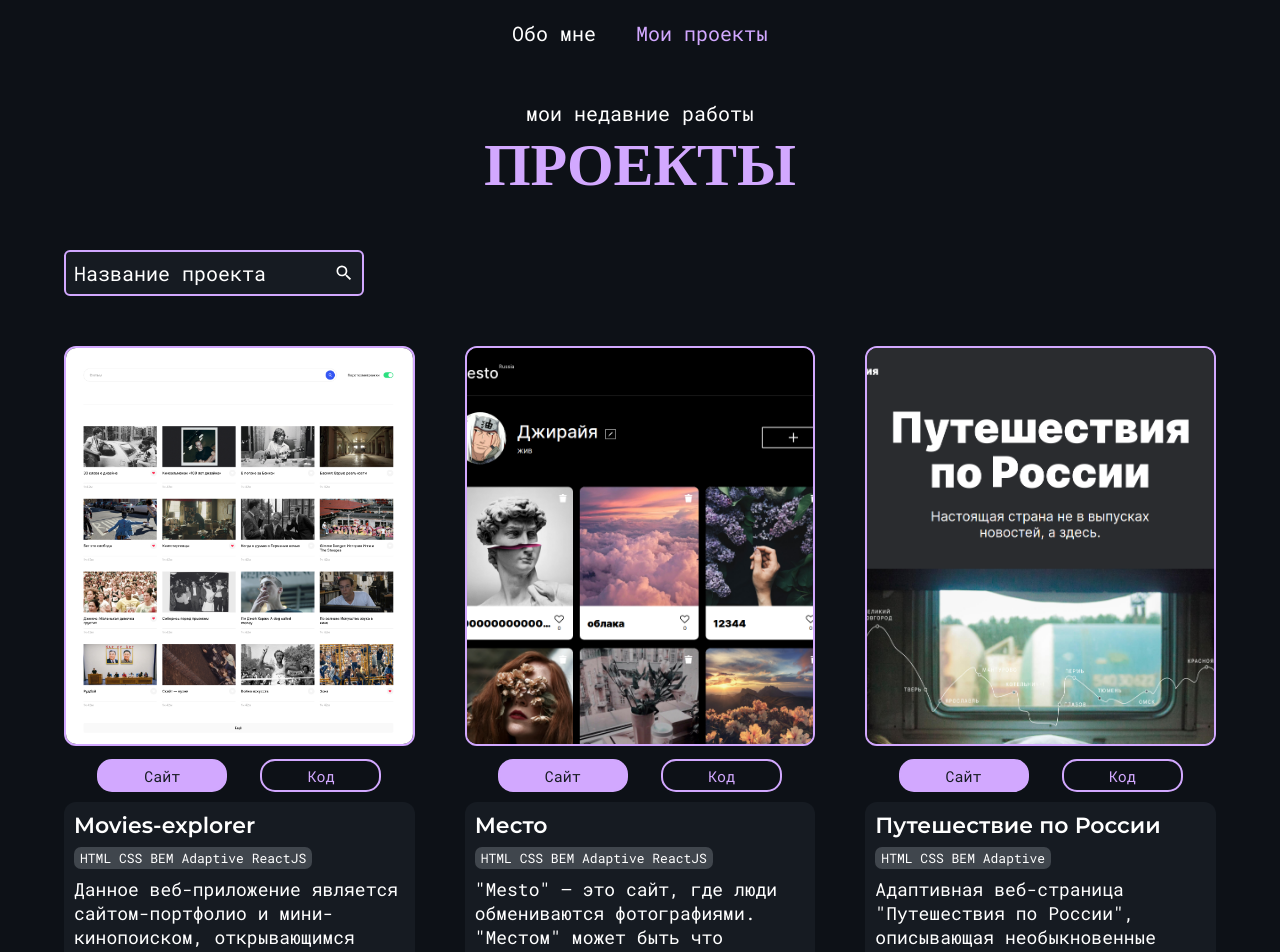
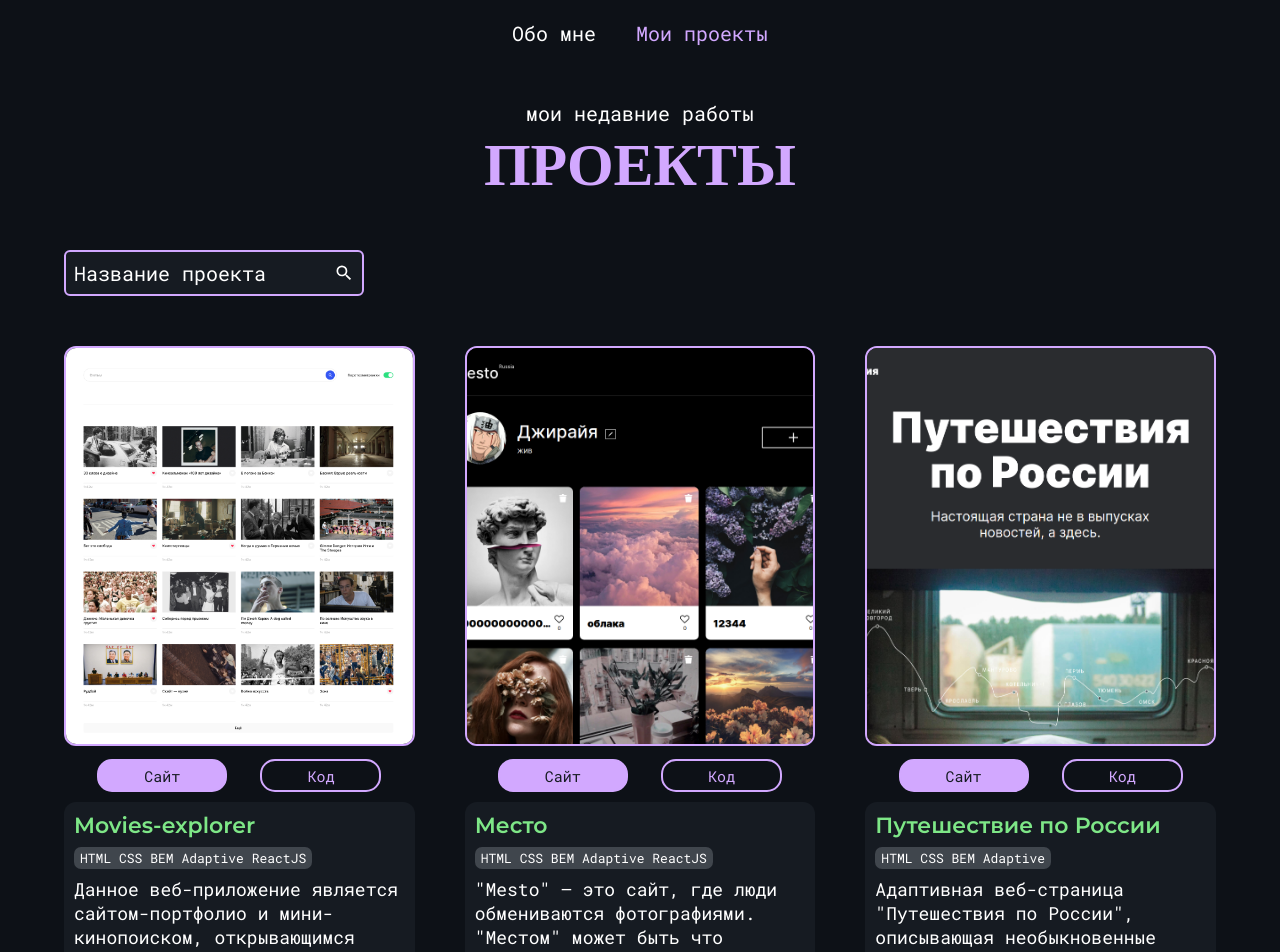
Before and after one commit to teplostanski/teplostanski.me, a React (Create React App) app: page /#/projects in a window 1280 px wide. Shown: the top 952 px of the page. Built offline with nearby package versions, Linux system fonts and the light colour scheme; a web font is replaced by a local one.

Commit message:
style: green titles on project cards

```diff
--- a/src/components/App/App.css
+++ b/src/components/App/App.css
@@ -12,6 +12,7 @@
   --gray: #40464d;
   --deep-dark: #161B22;
   --purple: #d2a8ff;
+  --green: #7ee787;
 }
 
 html {
--- a/src/components/ProjectItem/ProjectItem.css
+++ b/src/components/ProjectItem/ProjectItem.css
@@ -21,6 +21,7 @@
 .project-item__title {
   font-size: 2.2rem;
   margin-bottom: 10px;
+  color: var(--green);
 }
 
 .project-item__techs {
```
